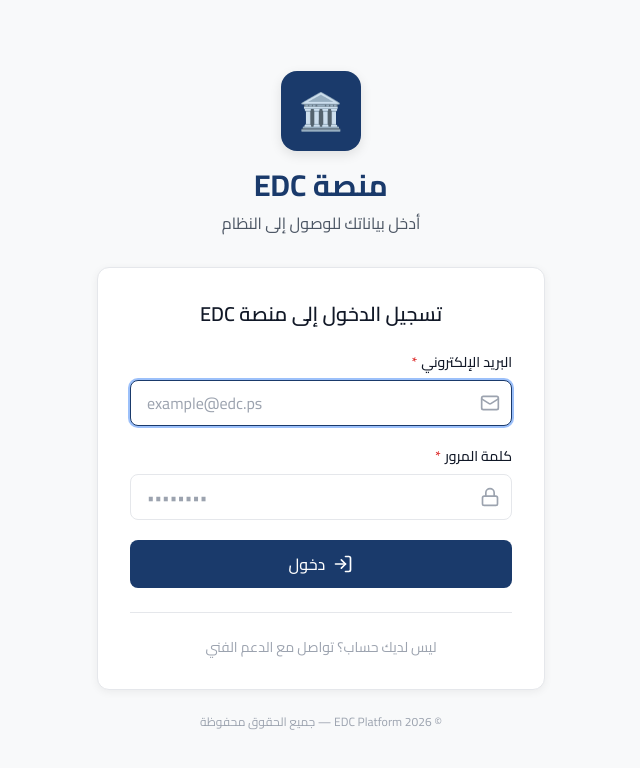
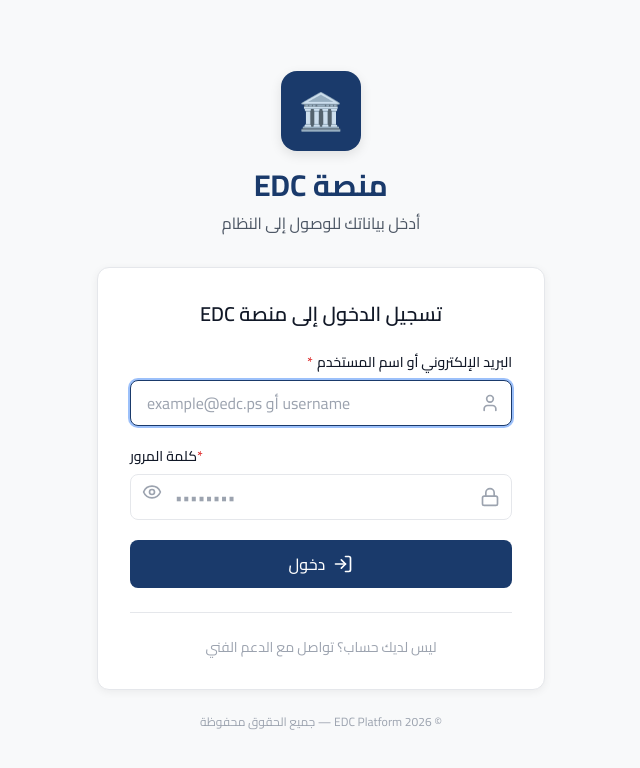
Before and after one commit to engmaa6335/Reports_Management_SystemV2, a React (Vite) app: page /login in a window 1280 px wide. Shown: the top 768 px of the page, without its empty margins (435-1075 px from the left). Built offline with nearby package versions, Linux system fonts and the light colour scheme.

Commit message:
fix: allow ReactNode for ConfirmDialog message

```diff
--- a/src/lib/supabase-auth.ts
+++ b/src/lib/supabase-auth.ts
@@ -21,11 +21,34 @@ export interface AuthUser {
 // ═══════════════════════════════════════════════════════════
 
 /**
- * تسجيل الدخول بالبريد وكلمة المرور
+ * تسجيل الدخول بالبريد أو اسم المستخدم وكلمة المرور
  */
-export async function signIn(email: string, password: string) {
+export async function signIn(identifier: string, password: string) {
+  const cleanIdentifier = identifier.trim().toLowerCase();
+  let emailToAuth = cleanIdentifier;
+
+  // إذا لم يكن بريداً إلكترونياً، فهو اسم مستخدم
+  if (!cleanIdentifier.includes('@')) {
+    // 🔑 استدعاء دالة RPC الآمنة للبحث عن البريد
+    const { data: rpcData, error: rpcError } = await supabase
+      .rpc('get_email_by_username', { p_username: cleanIdentifier });
+
+    if (rpcError) {
+      console.error('❌ خطأ في البحث عن اسم المستخدم:', rpcError);
+      throw new Error('حدث خطأ في الاتصال بقاعدة البيانات');
+    }
+
+    // التحقق مما إذا كانت الدالة قد أرجعت أي نتيجة
+    if (!rpcData || rpcData.length === 0 || !rpcData[0].email) {
+      throw new Error('اسم المستخدم غير موجود أو الحساب غير مفعل');
+    }
+
+    emailToAuth = rpcData[0].email;
+  }
+
+  // إرسال الطلب لـ Supabase بالبريد الإلكتروني
   const { data, error } = await supabase.auth.signInWithPassword({
-    email,
+    email: emailToAuth,
     password,
   });
 
--- a/src/pages/auth/LoginPage.tsx
+++ b/src/pages/auth/LoginPage.tsx
@@ -1,7 +1,7 @@
 import { useState, useEffect, type FormEvent } from 'react';
 import { useNavigate } from 'react-router-dom';
 import { useTranslation } from 'react-i18next';
-import { Mail, Lock, LogIn } from 'lucide-react';
+import { Mail, Lock, LogIn, User, Eye, EyeOff } from 'lucide-react';
 import { useAuthStore } from '../../stores/auth-store';
 import { Button, Input, Card } from '../../components/ui';
 
@@ -10,29 +10,40 @@ export function LoginPage() {
   const navigate = useNavigate();
   const { signIn, loading, error, clearError, user, initialized } = useAuthStore();
 
-  const [email, setEmail] = useState('');
+  const [identifier, setIdentifier] = useState(''); // بريد أو اسم مستخدم
   const [password, setPassword] = useState('');
+  const [showPassword, setShowPassword] = useState(false);
   const [localError, setLocalError] = useState('');
 
-  // 🔑 التوجيه داخل useEffect (ليس في render)
   useEffect(() => {
     if (initialized && user) {
       navigate('/select-entity', { replace: true });
     }
   }, [initialized, user, navigate]);
 
+  // التمييز لتغيير الأيقونة فقط
+  const isEmail = identifier.includes('@');
+
   const handleSubmit = async (e: FormEvent) => {
     e.preventDefault();
     setLocalError('');
     clearError();
 
-    if (!email || !password) {
-      setLocalError('الرجاء إدخال البريد وكلمة المرور');
+    // تنظيف المدخلات (حذف المسافات وتحويلها لحروف صغيرة)
+    const cleanIdentifier = identifier.trim().toLowerCase();
+
+    if (!cleanIdentifier || !password) {
+      setLocalError('الرجاء إدخال البريد/اسم المستخدم وكلمة المرور');
+      return;
+    }
+
+    if (cleanIdentifier.includes('@') && !/^[^\s@]+@[^\s@]+\.[^\s@]+$/.test(cleanIdentifier)) {
+      setLocalError('صيغة البريد الإلكتروني غير صحيحة');
       return;
     }
 
     try {
-      await signIn(email, password);
+      await signIn(cleanIdentifier, password);
     } catch {
       // الخطأ يظهر من الـ store
     }
@@ -62,21 +73,28 @@ export function LoginPage() {
 
           <form onSubmit={handleSubmit} className="space-y-5">
             <Input
-              type="email"
-              label={t('auth.email')}
-              placeholder="example@edc.ps"
-              value={email}
-              onChange={(e) => setEmail(e.target.value)}
-              icon={<Mail className="w-5 h-5" />}
+              type="text"
+              label="البريد الإلكتروني أو اسم المستخدم"
+              placeholder="example@edc.ps أو username"
+              value={identifier}
+              onChange={(e) => setIdentifier(e.target.value)}
+              icon={
+                isEmail ? (
+                  <Mail className="w-5 h-5" />
+                ) : (
+                  <User className="w-5 h-5" />
+                )
+              }
               required
-              autoComplete="email"
+              autoComplete="username"
               autoFocus
               dir="ltr"
               className="text-left"
             />
 
+            <div className="relative" dir="ltr">
               <Input
-              type="password"
+                type={showPassword ? 'text' : 'password'}
                 label={t('auth.password')}
                 placeholder="••••••••"
                 value={password}
@@ -85,8 +103,23 @@ export function LoginPage() {
                 required
                 autoComplete="current-password"
                 dir="ltr"
-              className="text-left"
+                className="text-left pl-11"
               />
+              <button
+                type="button"
+                onClick={() => setShowPassword((s) => !s)}
+                className="absolute left-3 top-[36px] text-text-muted hover:text-text transition-colors z-10"
+                aria-label={showPassword ? 'إخفاء كلمة المرور' : 'إظهار كلمة المرور'}
+                title={showPassword ? 'إخفاء كلمة المرور' : 'إظهار كلمة المرور'}
+                tabIndex={-1}
+              >
+                {showPassword ? (
+                  <EyeOff className="w-5 h-5" />
+                ) : (
+                  <Eye className="w-5 h-5" />
+                )}
+              </button>
+            </div>
 
             {displayError && (
               <div className="bg-danger/10 border border-danger/30 text-danger px-4 py-3 rounded-lg text-sm flex items-start gap-2">
--- a/src/stores/auth-store.ts
+++ b/src/stores/auth-store.ts
@@ -21,13 +21,12 @@ interface AuthState {
   error: string | null;
 
   initialize: () => Promise<void>;
-  signIn: (email: string, password: string) => Promise<void>;
+  signIn: (identifier: string, password: string) => Promise<void>; // identifier: بريد أو اسم مستخدم
   signOut: () => Promise<void>;
   clearError: () => void;
   refreshUser: () => Promise<void>;
 }
 
-// 🔑 مفتاح لمنع تكرار التهيئة
 let authInitialized = false;
 let authUnsubscribe: (() => void) | null = null;
 
@@ -42,11 +41,7 @@ export const useAuthStore = create<AuthState>((set, get) => ({
   initialized: false,
   error: null,
 
-  /**
-   * تهيئة المصادقة — مرة واحدة فقط
-   */
   initialize: async () => {
-    // 🔑 منع التكرار
     if (authInitialized) {
       console.log('✅ Auth already initialized');
       return;
@@ -56,7 +51,6 @@ export const useAuthStore = create<AuthState>((set, get) => ({
     try {
       set({ loading: true });
 
-      // 1. جلب الجلسة الحالية
       const session = await getCurrentSession();
 
       if (session?.user) {
@@ -64,7 +58,6 @@ export const useAuthStore = create<AuthState>((set, get) => ({
         if (user) {
           set({ session, user });
         } else {
-          // جلسة موجودة لكن لا يوجد profile
           await supabase.auth.signOut();
           set({ session: null, user: null });
         }
@@ -72,13 +65,11 @@ export const useAuthStore = create<AuthState>((set, get) => ({
 
       set({ initialized: true, loading: false });
 
-      // 2. الاستماع لتغييرات Auth — مرة واحدة فقط
       const { data: { subscription } } = supabase.auth.onAuthStateChange(
         async (event, session) => {
           console.log('🔄 Auth event:', event);
 
           if (event === 'SIGNED_IN' && session?.user) {
-            // 🔑 لا نعيد الجلب إذا كان المستخدم موجوداً بنفس الـ ID
             const currentUser = get().user;
             if (currentUser?.authUserId === session.user.id) {
               return;
@@ -96,7 +87,6 @@ export const useAuthStore = create<AuthState>((set, get) => ({
         }
       );
 
-      // حفظ unsubscribe
       authUnsubscribe = () => subscription.unsubscribe();
     } catch (err) {
       console.error('❌ Initialize error:', err);
@@ -109,13 +99,13 @@ export const useAuthStore = create<AuthState>((set, get) => ({
   },
 
   /**
-   * تسجيل الدخول
+   * تسجيل الدخول باستخدام البريد أو اسم المستخدم
    */
-  signIn: async (email, password) => {
+  signIn: async (identifier, password) => {
     try {
       set({ loading: true, error: null });
 
-      const { user: authUser } = await authSignIn(email, password);
+      const { user: authUser } = await authSignIn(identifier, password);
       if (!authUser) throw new Error('فشل تسجيل الدخول');
 
       const user = await fetchUserProfile(authUser.id);
@@ -139,9 +129,6 @@ export const useAuthStore = create<AuthState>((set, get) => ({
     }
   },
 
-  /**
-   * تسجيل الخروج
-   */
   signOut: async () => {
     try {
       set({ loading: true });
@@ -163,7 +150,6 @@ export const useAuthStore = create<AuthState>((set, get) => ({
   },
 }));
 
-// 🔑 تنظيف عند إغلاق التطبيق
 if (typeof window !== 'undefined') {
   window.addEventListener('beforeunload', () => {
     authUnsubscribe?.();
```
Lines whose indentation alone changed are shown as unchanged.
